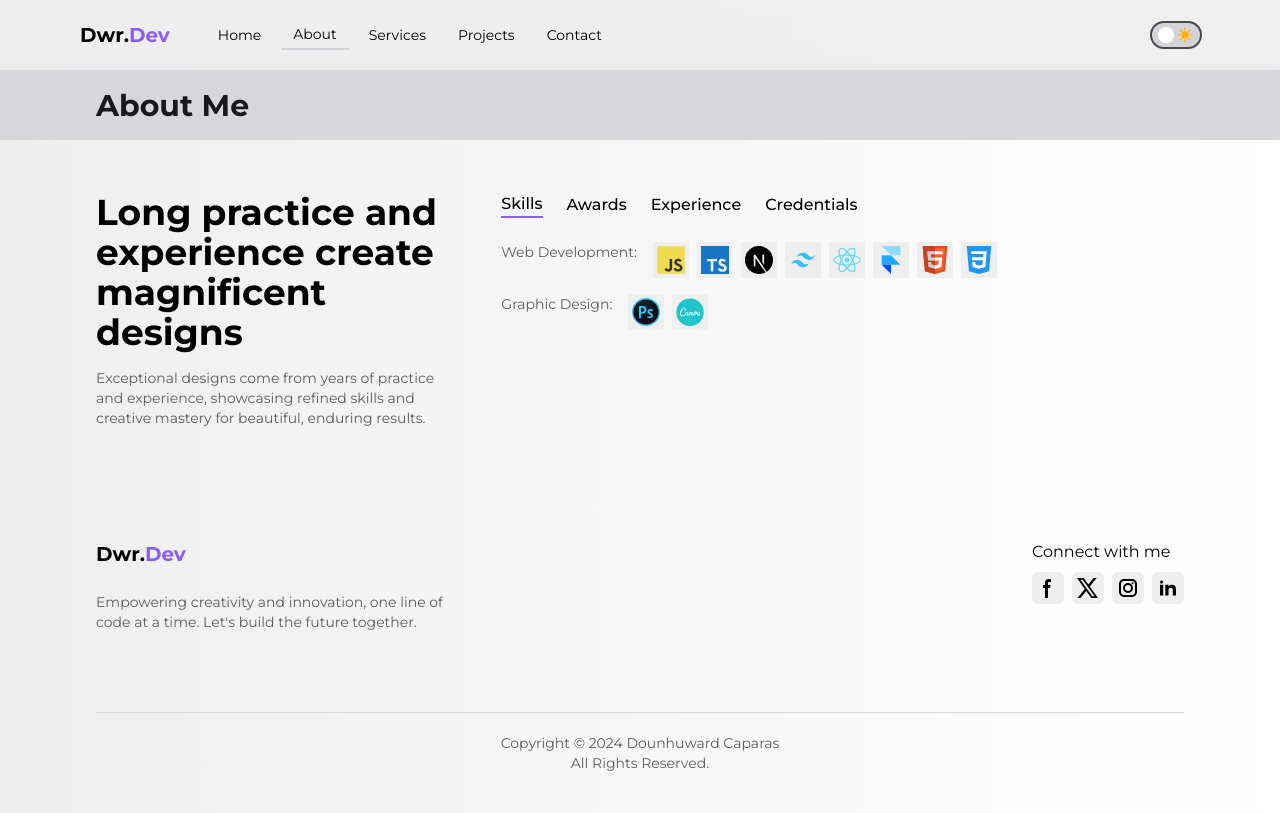
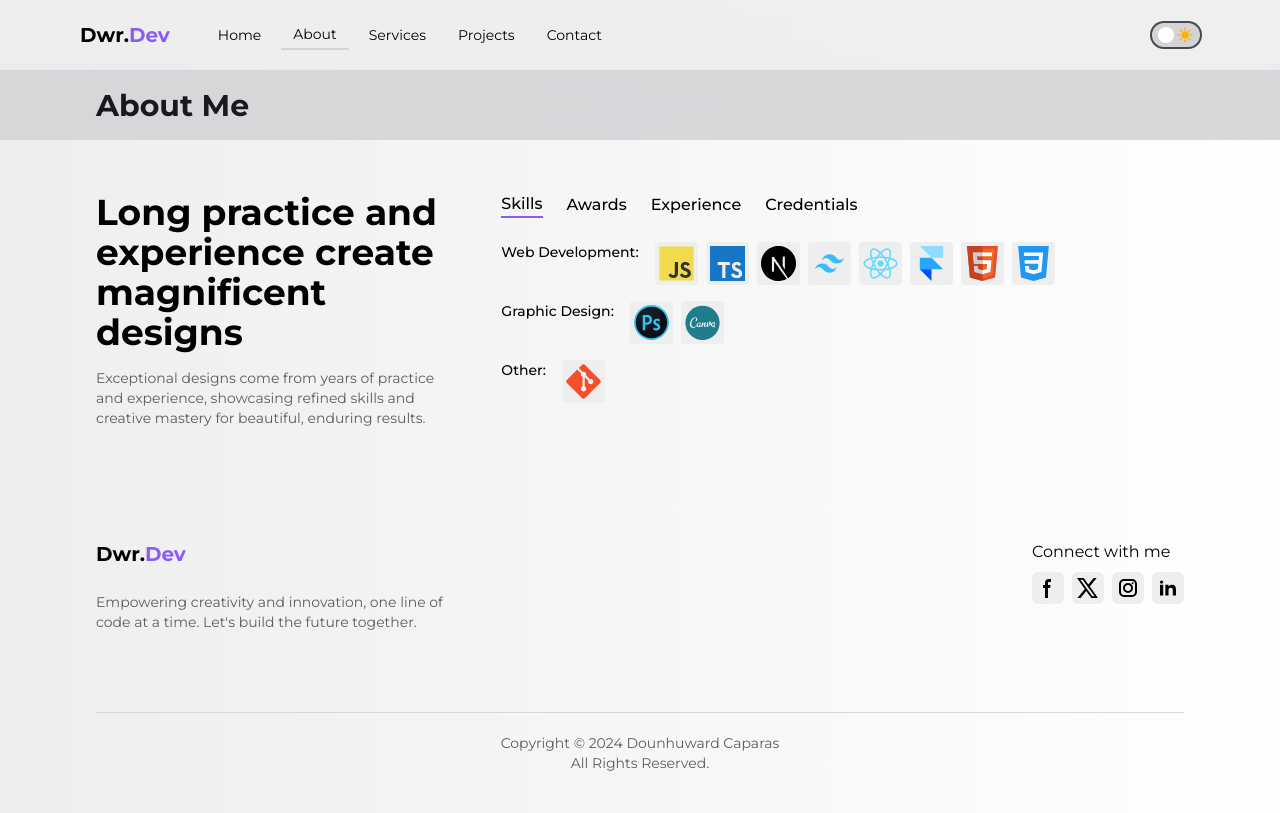
Before and after one commit to DowardCaparas/portfolio, a Next.js app: page /about in a window 1280 px wide. Built offline with nearby package versions, Linux system fonts and the light colour scheme.

Commit message:
add git icon and code for UI enhancement from code base

```diff
--- a/components/AboutData.tsx
+++ b/components/AboutData.tsx
@@ -1,42 +1,44 @@
-'use client';
+"use client";
 
-import React, { useState } from 'react';
-import { aboutData } from '@/constants';
-import Image from 'next/image';
+import React, { useState } from "react";
+import { aboutData } from "@/constants";
+import Image from "next/image";
 
 const AboutData = () => {
   const [infoIndex, setInfoIndex] = useState(0);
 
   return (
-    <div className='overflow-hidden flex max-md:flex-col justify-between items-start gap-16'>
-      <div className='md:w-1/3 flex flex-col gap-4'>
-        <h1 className=' md:text-2xl lg:text-4xl text-xl font-bold'>
+    <div className="overflow-hidden flex max-md:flex-col justify-between items-start gap-16">
+      <div className="md:w-1/3 flex flex-col gap-4">
+        <h1 className=" md:text-2xl lg:text-4xl text-xl font-bold">
           Long practice and experience create magnificent designs
         </h1>
         <p>
-        Exceptional designs come from years of practice and experience, showcasing refined skills
-        and creative mastery for beautiful, enduring results.
+          Exceptional designs come from years of practice and experience,
+          showcasing refined skills and creative mastery for beautiful, enduring
+          results.
         </p>
       </div>
 
-
-      <div className='flex flex-col md:w-2/3'>
-        <div className='flex justify-start items-center gap-6 mb-6'>
+      <div className="flex flex-col md:w-2/3">
+        <div className="flex justify-start items-center gap-6 mb-6">
           {aboutData.map((item, index) => (
             <div
               key={index}
               onClick={() => setInfoIndex(index)}
               className={`text-md font-medium
-                ${infoIndex === index
-                    ? ''
-                    : 'dark:hover:text-secondary_gray hover:text-gray-600 cursor-pointer'}
+                ${
+                  infoIndex === index
+                    ? ""
+                    : "dark:hover:text-secondary_gray hover:text-gray-600 cursor-pointer"
+                }
                 `}
             >
               <div
                 className={`${
                   infoIndex === index
-                    ? 'border-b-2 border-secondary_purple'
-                    : ''
+                    ? "border-b-2 border-secondary_purple"
+                    : ""
                 }`}
               >
                 {item.title}
@@ -46,25 +48,22 @@ const AboutData = () => {
         </div>
         <div>
           {aboutData[infoIndex].info.map((item, index) => (
-            <div key={index} className='flex max-xl:flex-col gap-x-4'>
-              <p>{item.title}</p>
+            <div key={index} className="flex max-xl:flex-col gap-x-4">
+              <h4 className="text-sm font-medium">{item.title}</h4>
 
-              <div className='flex'>
+              <div className="flex">
                 {item.lists.map((item, index) => (
-                  <div key={index} className='text-[14px] mb-4'>
-                    {typeof item.data === 'string' ? (
-                      <div className='max-xl:mt-1'>
-                          {item.data}
-                      </div>
-
+                  <div key={index} className="text-[14px] mb-4">
+                    {typeof item.data === "string" ? (
+                      <p> {item.data}</p>
                     ) : (
-                      <div className='mr-2 dark:bg-white bg-primary_gray p-1 max-xl:mt-1'>
+                      <div className="mr-2 dark:bg-white rounded bg-primary_gray p-1 max-xl:mt-1">
                         <Image
                           src={item.data}
-                          alt='icon'
-                          height={28}
-                          width={28}
-                          className='object-contain'
+                          alt="icon"
+                          height={35}
+                          width={35}
+                          className="object-contain"
                         />
                       </div>
                     )}
--- a/components/CustomButton.tsx
+++ b/components/CustomButton.tsx
@@ -6,7 +6,7 @@ const CustomButton = ({title, containerStyles, textStyles, handleClick}: CustomB
   return (
    <button
       type='button'
-      className={`${containerStyles} | px-5 py-2 rounded-full`}
+      className={`${containerStyles} | px-5 py-2 rounded-full `}
       onClick={handleClick}
       aria-label={title}
    >
--- a/components/Hero.tsx
+++ b/components/Hero.tsx
@@ -23,7 +23,7 @@ const Hero = () => {
             Converting imagination into Digital Reality
           </h1>
           <p className="text-sm">
-            I&apos;m dedicated for crafting innovative solutions through coding
+            I&apos;m a 24 year old dedicated for crafting innovative solutions through coding
             and design. Let&apos;s create something extraordinary together!
           </p>
 
@@ -40,7 +40,7 @@ const Hero = () => {
             <Link href="/CAPARAS_DOUNHUWARD_RESUME.pdf" passHref>
               <CustomButton
                 title="View CV"
-                containerStyles="border-2 border-secondary_gray dark:border-light_gray
+                containerStyles="border-2 border-secondary_gray dark:border-primary_gray
                                  hover:bg-light_gray active:bg-transparent"
                 textStyles="text-md font-semibold text-light_gray dark:text-secondary_gray"
               />
--- a/components/Navbar.tsx
+++ b/components/Navbar.tsx
@@ -14,17 +14,13 @@ const Navbar = () => {
       className="w-full top-0 nav__padding nav__background z-10 fixed border_bottom md:py-5
      "
     >
-      <div className={`${pathname === '/' ? 'max-md:flex' : 'max-md:hidden'}`}>
+      <div className={`${pathname === "/" ? "max-md:flex" : "max-md:hidden"}`}>
         <div className="w-full flex justify-between items-center">
           {/*Logo */}
           <div className="flex max-md:flex-row-reverse justify-center items-center gap-6">
-            <Link
-              href="/"
-              className="font-bold text-xl mr-3 text-theme-dark"
-              aria-label="Home"
-            >
+            <h3 className="font-bold text-xl mr-3 text-theme-dark">
               Dwr.<span className=" text-secondary_purple">Dev</span>
-            </Link>
+            </h3>
 
             {/*Links */}
             <div className="flex justify-center items-center gap-2 max-md:hidden">
--- a/components/TextComponent.tsx
+++ b/components/TextComponent.tsx
@@ -76,7 +76,7 @@ const TextComponent = () => {
               <CustomButton
               title='Send'
               containerStyles='bg-secondary_purple hover:bg-primary_purple
-              active:bg-secondary_purple rounded-md sm:w-1/2'
+              active:bg-secondary_purple sm:w-1/2'
               textStyles='text-white text-md font-bold'
             />
 
--- a/constants/index.ts
+++ b/constants/index.ts
@@ -1,5 +1,5 @@
 import { facebookIcon, twitterIcon, instagramIcon, linkedinIcon,  userInterface,
-         monitor, fast, mobile, code, jsIcon, tsIcon, reactIcon, nextjsIcon,
+         monitor, fast, mobile, code, jsIcon, tsIcon, reactIcon, nextjsIcon, gitIcon,
          framer, tailwindIcon, htmlIcon, cssIcon, photoshopIcon, canva, fileIcon,
  } from "@/public";
 
@@ -46,6 +46,13 @@ export const aboutData = [
                     {data: canva },
                 ],
             },
+
+            {
+                title: 'Other:',
+                lists: [
+                    {data: gitIcon}
+                ],
+            },
         ]
     },
     {
@@ -62,14 +69,14 @@ export const aboutData = [
                 title: 'Best in Computer:',
                 lists: [
 
-                    {data: '2014 (Theory)' },
+                    {data: 'Cavite Community Academy Inc. (2014) (Theory)' },
                 ],
             },
             {
                 title: 'Best in Computer:',
                 lists: [
 
-                    {data: '2015 (Hands On)' },
+                    {data: 'Cavite Community Academy Inc. (2015) (Hands On)' },
                 ],
             },
 
--- a/public/index.ts
+++ b/public/index.ts
@@ -19,6 +19,7 @@ import hamburger from './hamburger.svg'
 import fileIcon from './fileIcon.svg'
 import moon from './moon.svg'
 import sun from './sun.svg'
+import gitIcon from './gitIcon.svg'
 
 
 //Skills
@@ -37,5 +38,5 @@ export {
     arrowup, facebookIcon, hamburger, moon,  instagramIcon, linkedinIcon, message,
     twitterIcon, chevrondown, chevronup, envelope, plane, monitor, userInterface, mobile, code,
     fast, sun, chevronleft, chevronright, jsIcon, tsIcon, reactIcon, nextjsIcon,
-    framer, tailwindIcon, htmlIcon, cssIcon, photoshopIcon, canva, fileIcon,
+    framer, tailwindIcon, htmlIcon, cssIcon, photoshopIcon, canva, fileIcon, gitIcon,
 }
--- a/tailwind.config.js
+++ b/tailwind.config.js
@@ -24,7 +24,7 @@ module.exports = {
          light_gray: '#48484D',
          primary_purple: '#714BB2',
          secondary_purple: '#8B5CF6',
-         darked_purple: "#180434",
+         darked_purple: "#0F002B",
       },
 
     },
```
Also changed, not shown: public/canva.svg, public/gitIcon.svg (added).
